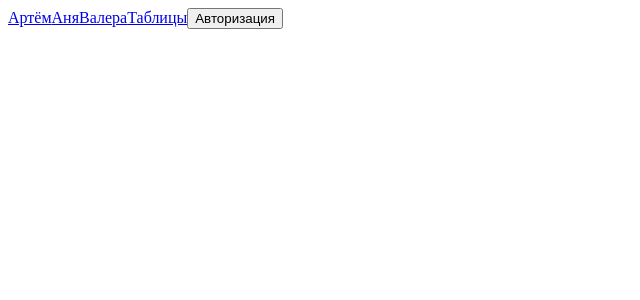
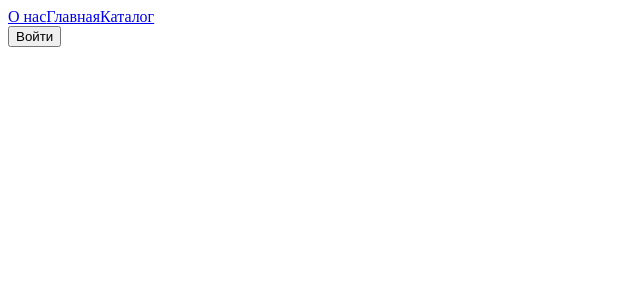
Before and after one commit to MiloserdovaAlena/react, a React (Vite) app: page / in a window 1280 px wide. Shown: the top 300 px of the page, without its empty margins (0-640 px from the left). Built offline with nearby package versions, Linux system fonts and the light colour scheme.

Commit message:
исправление комментариев

```diff
--- a/src/components/Navbar/index.tsx
+++ b/src/components/Navbar/index.tsx
@@ -1,31 +1,56 @@
 import { ARTEM_ROUTE, ANNA_ROUTE, VALERA_ROUTE, TABLE_PAGINATION_ROUTE } from '../../app/routes/config';
 import { Link } from 'react-router-dom';
-import { useState } from 'react';
+import { createContext, useState } from 'react';
 
-export interface StyledProps {
-    height?: string;
+
+interface AuthContextType {
+  loginButtonText: string;
+  toggleLogin: () => void;
 }
 
-const Navbar = () => {
-    const [isAuthenticated, setIsAuthenticated] = useState(false);
+const defaultValue: AuthContextType = {
+  loginButtonText: '',
+  toggleLogin: () => {},
+};
 
-    const handleAuthClick = () => {
-        setIsAuthenticated(!isAuthenticated);
-    };
+const AuthContext = createContext<AuthContextType>(defaultValue);
 
-    return (
+const Navbar: React.FC = () => {
+  const [isAuthenticated, setIsAuthenticated] = useState(false);
+  const loginButtonText = isAuthenticated ? "Выйти" : "Войти";
+
+  const toggleLogin = () => {
+    setIsAuthenticated((prevState) => !prevState);
+  };
+  return(
+    <div>
         <div>
-            <div className='route'>
-                <Link to={ARTEM_ROUTE} className='routeLink'>Артём</Link>
-                <Link to={ANNA_ROUTE} className='routeLink'>Аня</Link>
-                <Link to={VALERA_ROUTE} className='routeLink'>Валера</Link>
-                <Link to={TABLE_PAGINATION_ROUTE} className='routeLink'>Таблицы</Link>
-                <button className='btnAuto' onClick={handleAuthClick}>
-                    {isAuthenticated ? 'Войти' : 'Авторизация'}
-                </button>
-            </div>
+          <Link to={ARTEM_ROUTE} className="routeLink">
+            О нас
+          </Link>
+          <Link to={ANNA_ROUTE} className="routeLink">
+            Главная
+          </Link>
+          <Link to={VALERA_ROUTE} className="routeLink">
+            Каталог
+          </Link>
+          {isAuthenticated && (
+            <Link to={TABLE_PAGINATION_ROUTE} className="routeLink">
+              Отзывы
+            </Link>
+          )}
         </div>
-     );
+        <AuthContext.Provider value={{ loginButtonText, toggleLogin }}>
+          <div>
+            <button
+              onClick={toggleLogin}
+            >
+              {loginButtonText}
+            </button>
+          </div>
+        </AuthContext.Provider>
+        </div>
+  );
 };
 
 export default Navbar;
```
